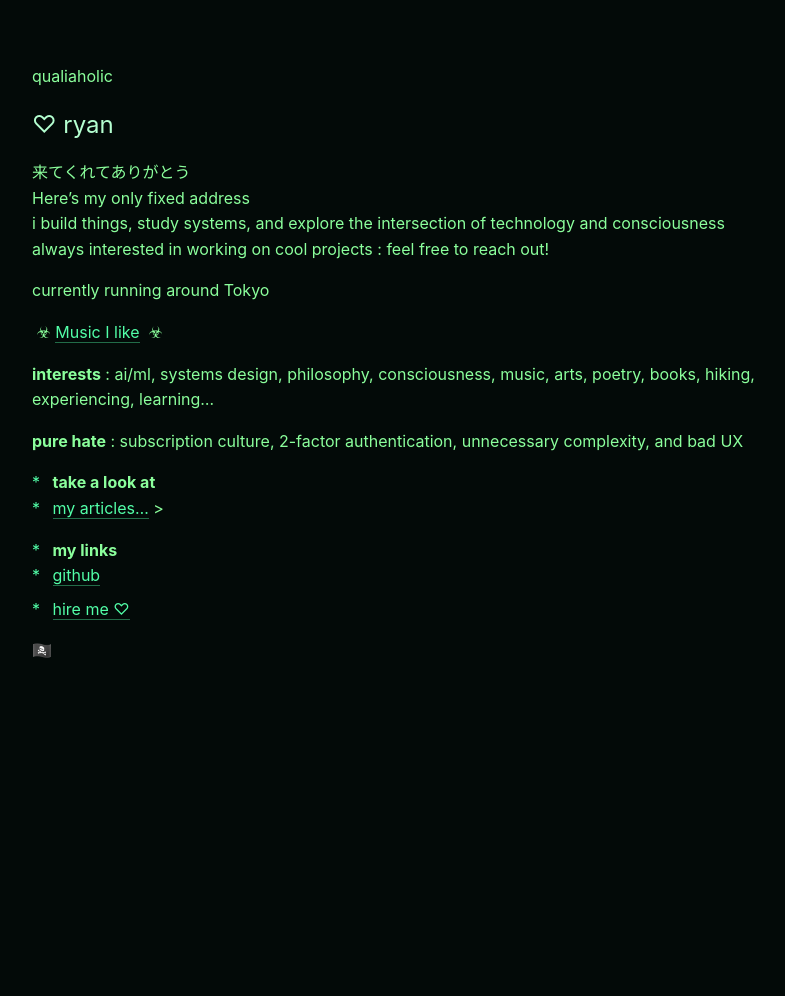
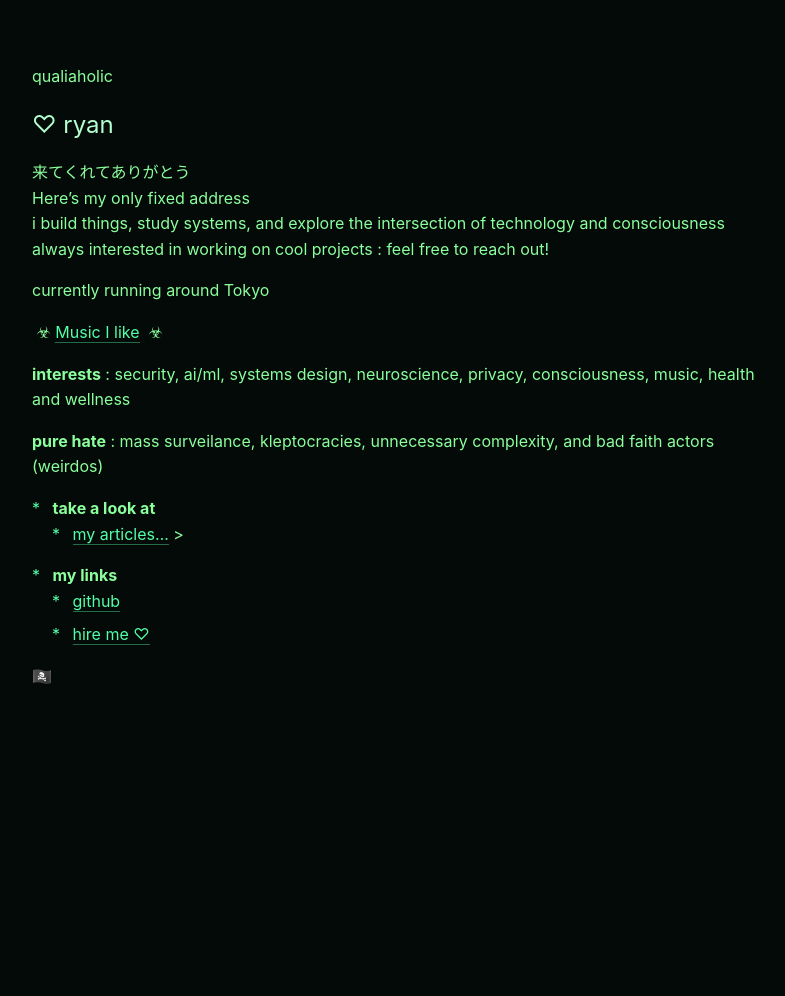
Before and after one commit to qualiaholic/qualiaholic.com, a Jekyll site: the page built from index.markdown, in a window 1280 px wide. Shown: the whole page, without its empty margins (240-1025 px from the left). Built offline with Jekyll 4.4.1, drawn with Linux system fonts in a browser that asks for light colours.

```diff
--- a/assets/main.css
+++ b/assets/main.css
@@ -52,6 +52,10 @@ a:hover {
 ul {
     list-style: none;
     margin-bottom: 1rem;
+}
+
+ul ul {
+    margin-left: 1.25rem;
 }
 
 ul li {
--- a/index.markdown
+++ b/index.markdown
@@ -13,11 +13,11 @@ always interested in working on cool projects : feel free to reach out!
 
 currently running around Tokyo
 
-️ ☣  [Music I like](https://open.spotify.com) ️ ☣
+️ ☣  [Music I like](https://open.spotify.com/user/snozberry321?si=3114815ddb0f4aa2) ️ ☣
 
-**interests** : ai/ml, systems design, philosophy, consciousness, music, arts, poetry, books, hiking, experiencing, learning...
+**interests** : security, ai/ml, systems design, neuroscience, privacy, consciousness, music, health and wellness
 
-**pure hate** : subscription culture, 2-factor authentication, unnecessary complexity, and bad UX
+**pure hate** : mass surveilance, kleptocracies, unnecessary complexity, and bad faith actors (weirdos)
 
 * **take a look at**
   * [my articles...](/posts) >
```
Also changed, not shown: posts.markdown (added, +21 -0 lines).
